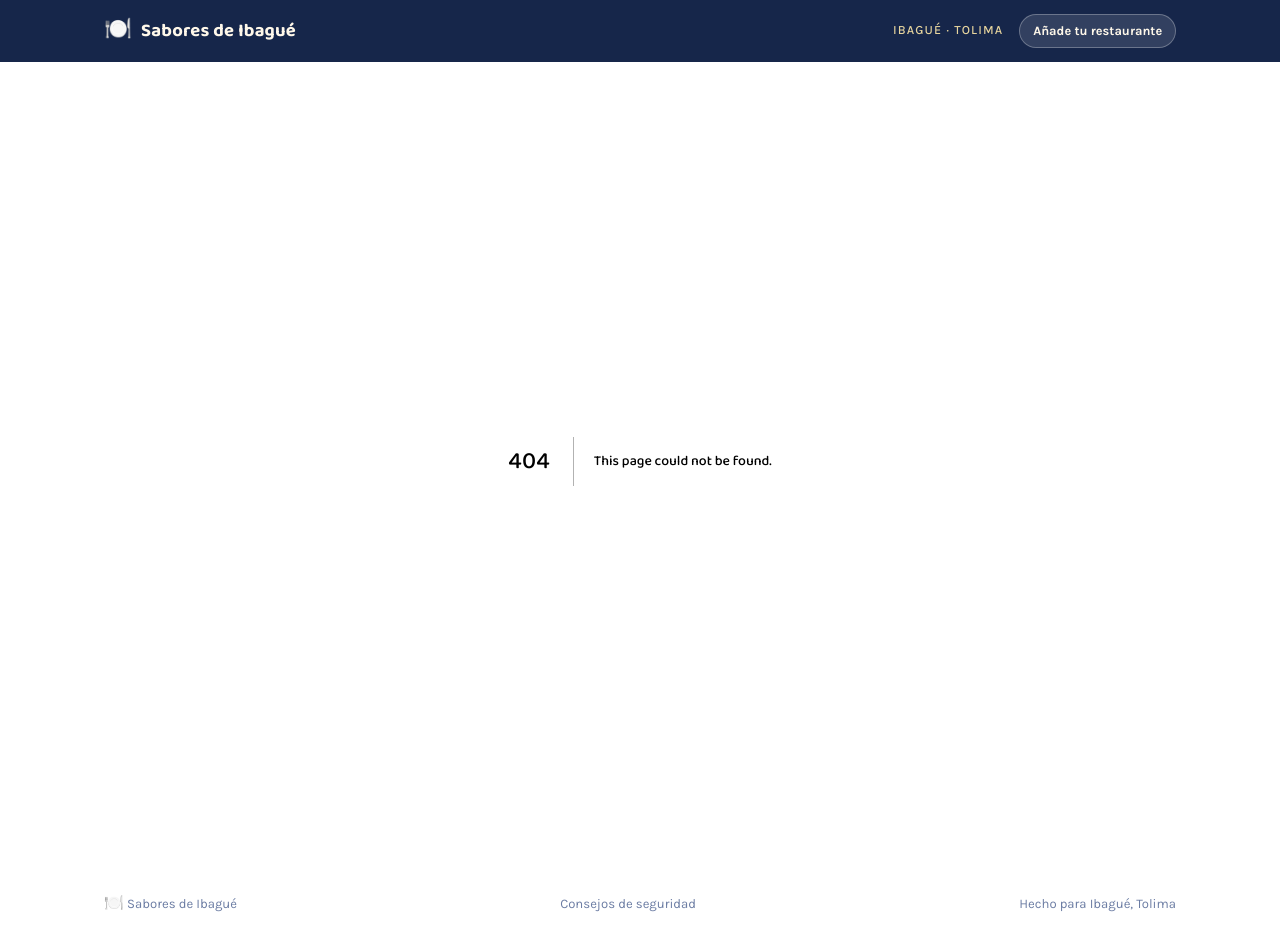
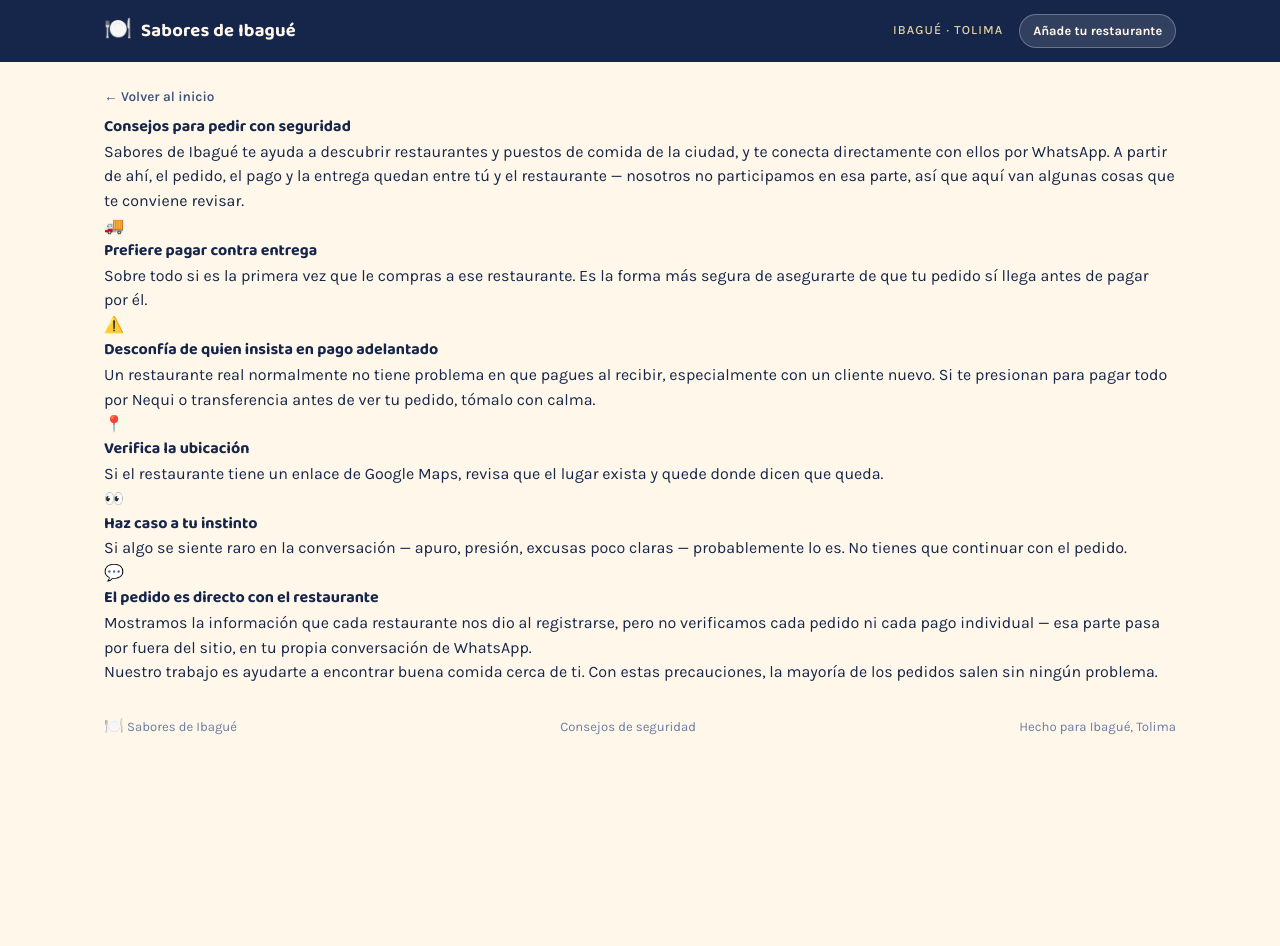
Before and after one commit to Trev1981-byte/sabores-ibague, a Next.js app in the folder sabores-ibague/: page /seguridad in a window 1280 px wide. Before the commit this address had no page. After the commit the page ends 800 px from the top, so only its background shows below. Built offline with nearby package versions, Linux system fonts and the light colour scheme.

Commit message:
Create page.tsx

```diff
--- /dev/null
+++ b/sabores-ibague/src/app/seguridad/page.tsx
@@ -0,0 +1,106 @@
+import Link from "next/link";
+
+export const metadata = {
+  title: "Consejos de seguridad — Sabores de Ibagué",
+  description:
+    "Cómo pedir con seguridad en Sabores de Ibagué: qué hacemos nosotros y qué te toca revisar a ti antes de pagar.",
+};
+
+export default function SeguridadPage() {
+  return (
+    <main className="wrap safety-page">
+      <Link href="/" className="back-link">
+        ← Volver al inicio
+      </Link>
+
+      <h1>Consejos para pedir con seguridad</h1>
+
+      <p className="safety-intro">
+        Sabores de Ibagué te ayuda a descubrir restaurantes y puestos de
+        comida de la ciudad, y te conecta directamente con ellos por
+        WhatsApp. A partir de ahí, el pedido, el pago y la entrega quedan
+        entre tú y el restaurante — nosotros no participamos en esa parte,
+        así que aquí van algunas cosas que te conviene revisar.
+      </p>
+
+      <ul className="safety-list">
+        <li className="safety-item">
+          <span className="safety-item-icon" aria-hidden="true">
+            🚚
+          </span>
+          <div>
+            <h3>Prefiere pagar contra entrega</h3>
+            <p>
+              Sobre todo si es la primera vez que le compras a ese
+              restaurante. Es la forma más segura de asegurarte de que tu
+              pedido sí llega antes de pagar por él.
+            </p>
+          </div>
+        </li>
+
+        <li className="safety-item">
+          <span className="safety-item-icon" aria-hidden="true">
+            ⚠️
+          </span>
+          <div>
+            <h3>Desconfía de quien insista en pago adelantado</h3>
+            <p>
+              Un restaurante real normalmente no tiene problema en que
+              pagues al recibir, especialmente con un cliente nuevo. Si te
+              presionan para pagar todo por Nequi o transferencia antes de
+              ver tu pedido, tómalo con calma.
+            </p>
+          </div>
+        </li>
+
+        <li className="safety-item">
+          <span className="safety-item-icon" aria-hidden="true">
+            📍
+          </span>
+          <div>
+            <h3>Verifica la ubicación</h3>
+            <p>
+              Si el restaurante tiene un enlace de Google Maps, revisa que
+              el lugar exista y quede donde dicen que queda.
+            </p>
+          </div>
+        </li>
+
+        <li className="safety-item">
+          <span className="safety-item-icon" aria-hidden="true">
+            👀
+          </span>
+          <div>
+            <h3>Haz caso a tu instinto</h3>
+            <p>
+              Si algo se siente raro en la conversación — apuro, presión,
+              excusas poco claras — probablemente lo es. No tienes que
+              continuar con el pedido.
+            </p>
+          </div>
+        </li>
+
+        <li className="safety-item">
+          <span className="safety-item-icon" aria-hidden="true">
+            💬
+          </span>
+          <div>
+            <h3>El pedido es directo con el restaurante</h3>
+            <p>
+              Mostramos la información que cada restaurante nos dio al
+              registrarse, pero no verificamos cada pedido ni cada pago
+              individual — esa parte pasa por fuera del sitio, en tu propia
+              conversación de WhatsApp.
+            </p>
+          </div>
+        </li>
+      </ul>
+
+      <p className="safety-closing">
+        Nuestro trabajo es ayudarte a encontrar buena comida cerca de ti.
+        Con estas precauciones, la mayoría de los pedidos salen sin
+        ningún problema.
+      </p>
+    </main>
+  );
+}
```
